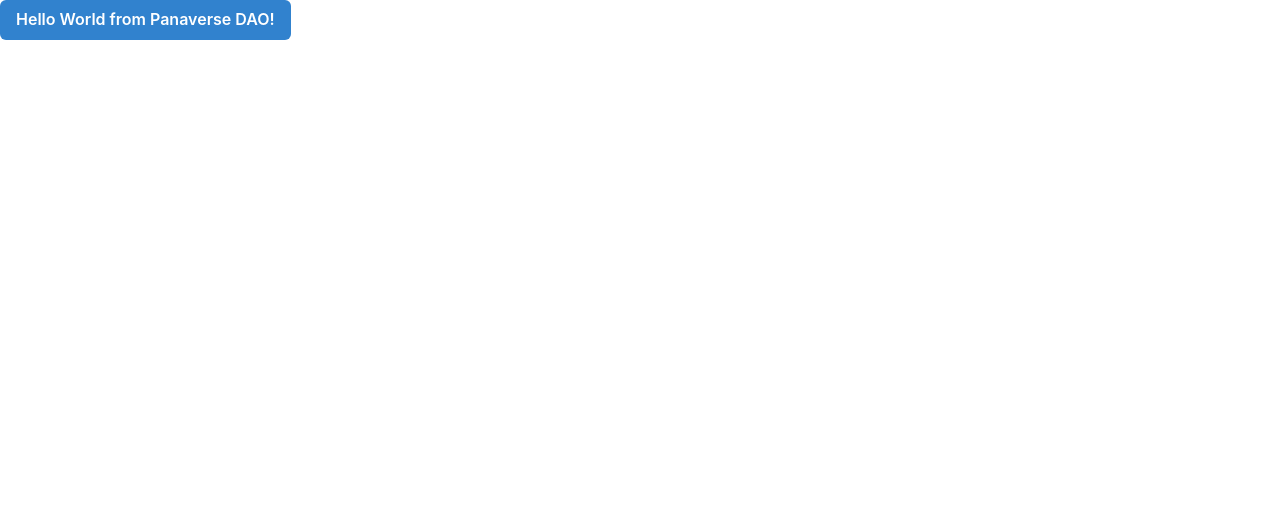
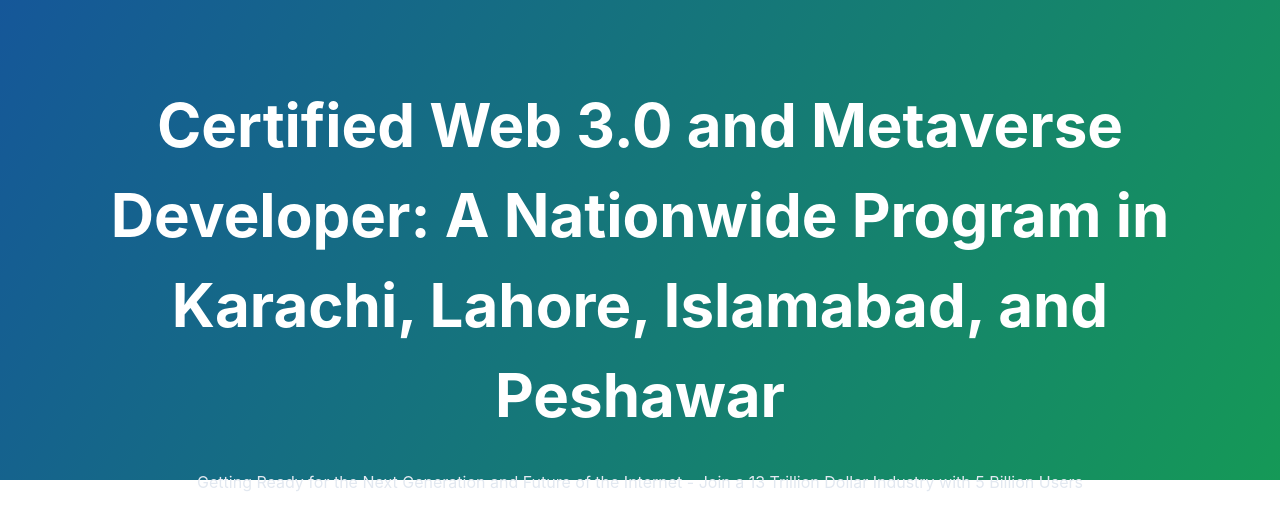
Before and after one commit to shoaibattari/Panaverse, a Next.js app: page / in a window 1280 px wide. Shown: the top 530 px of the page. Built offline with nearby package versions, Linux system fonts and the light colour scheme.

Commit message:
add Header

```diff
--- a/app/page.tsx
+++ b/app/page.tsx
@@ -1,11 +1,10 @@
-"use client";
+"use client"
 
-import { Button} from '@chakra-ui/react';
+import Header from '@/components/Header'
 
-export default function Home() {
+export default function page() {
   return (
-    <div>
-          <Button colorScheme='blue'>Hello World from Panaverse DAO!</Button>
-    </div>
+    <Header />
+
   )
 }
--- /dev/null
+++ b/components/Header.tsx
@@ -0,0 +1,25 @@
+import React from "react";
+import { Box, Text } from "@chakra-ui/react";
+
+function Header() {
+  return (
+    <Box bg="linear-gradient(120deg, #155799, #159957)" h="480px" p={"70px"}>
+      <Text
+        fontWeight="bold"
+        fontSize="6xl"
+        align="center"
+        color="white"
+        m="10px"
+      >
+        Certified Web 3.0 and Metaverse Developer:
+        A Nationwide Program in Karachi, Lahore, Islamabad, and Peshawar
+      </Text>
+      <Text fontSize="1xl" align="center" color="gray.200" p="20px">
+        Getting Ready for the Next Generation and Future of the Internet - Join
+        a 13 Trillion Dollar Industry with 5 Billion Users
+      </Text>
+    </Box>
+  );
+}
+
+export default Header;
```
